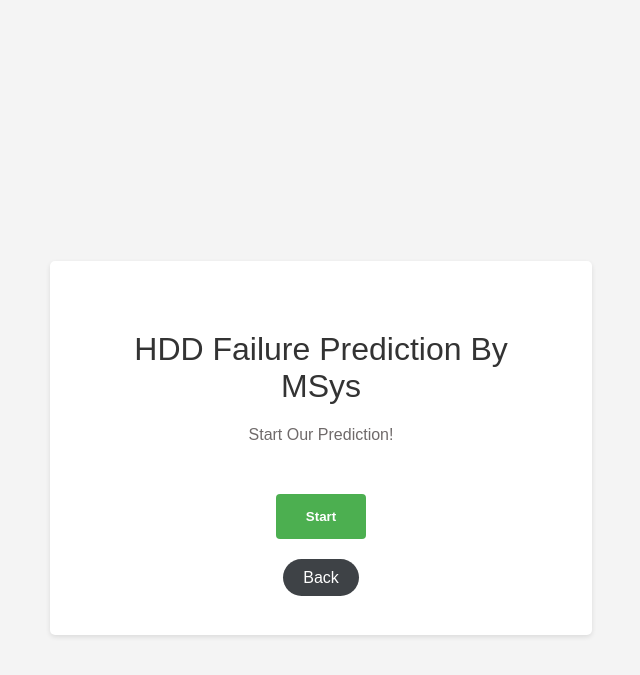
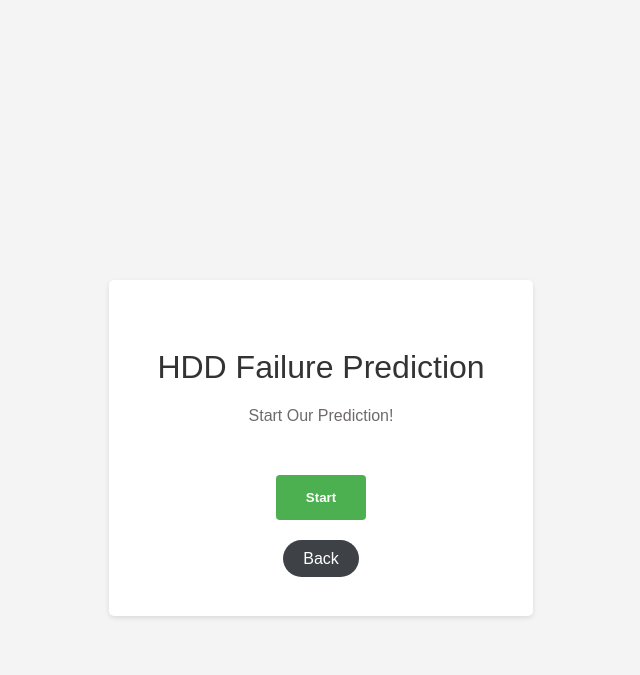
Before and after one commit to Hariharan-Paramasivam/HDD_setup, a Flask app: template templates/hdd_failure_prediction.html in a window 1280 px wide. Shown: the top 675 px of the page, without its empty margins (319-959 px from the left). Run offline with Flask 3, Linux system fonts and the light colour scheme; the template is opened without the code that fills it, so the values that code supplies are empty; some libraries are stand-ins or nearby versions.

Commit message:
Update hdd_failure_prediction.html

```diff
--- a/templates/hdd_failure_prediction.html
+++ b/templates/hdd_failure_prediction.html
@@ -131,7 +131,7 @@
 
     <div class="main-container">
       <div class="container">
-        <h1>HDD Failure Prediction By MSys</h1>
+        <h1>HDD Failure Prediction</h1>
         <p>Start Our Prediction!</p>
         <form method="POST" enctype="multipart/form-data" action="/hdd_failure_prediction">
           <!-- <label for="myFile" class="file-input-label" id="fileLabel"
```
